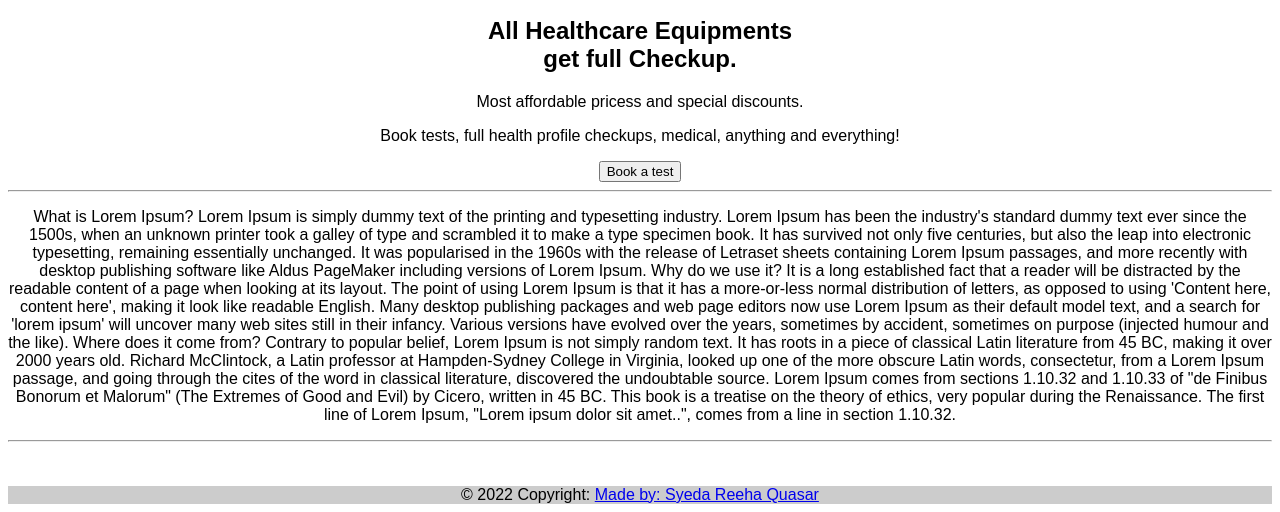
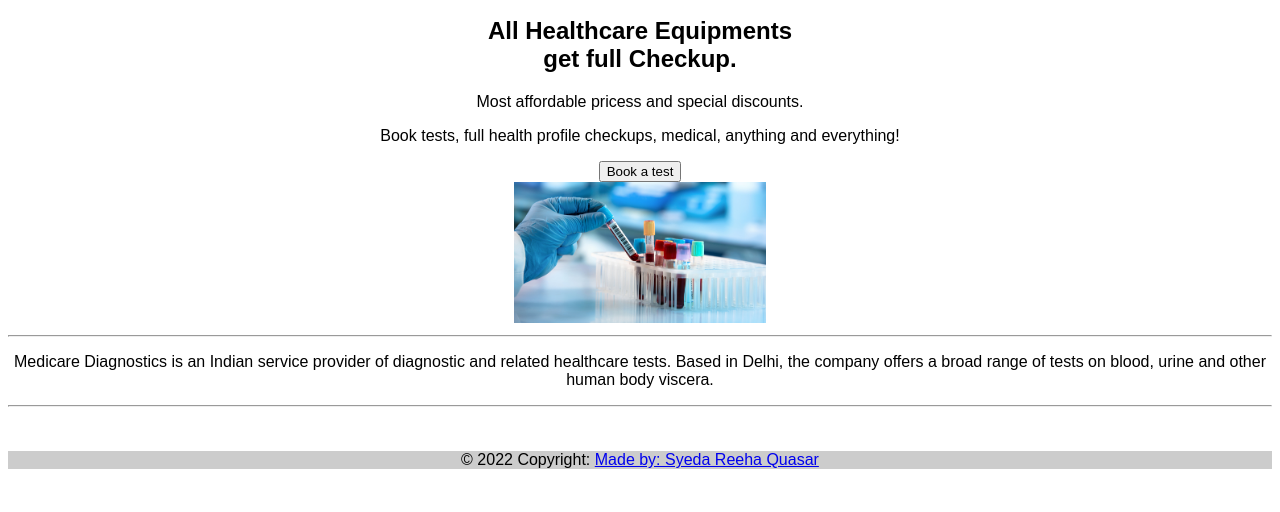
Before and after one commit to syedareehaquasar/Medicare-Diagnostics, a plain HTML site: page wihtoutCss.html in a window 1280 px wide. Shown: the part 336-848 px from the top of the page. After the commit the page ends 813 px from the top, so only its background shows below. Drawn offline with Linux system fonts and the light colour scheme.

Commit message:
added soem styling to page

```diff
--- a/wihtoutCss.html
+++ b/wihtoutCss.html
@@ -62,41 +62,13 @@
               Book a test
             </button>
           </div>
+          <img src="./img/test.jpg" alt="tests" width="20%" height="20%">
           <div>
             <hr />
             <p>
-              What is Lorem Ipsum? Lorem Ipsum is simply dummy text of the
-              printing and typesetting industry. Lorem Ipsum has been the
-              industry's standard dummy text ever since the 1500s, when an
-              unknown printer took a galley of type and scrambled it to make a
-              type specimen book. It has survived not only five centuries, but
-              also the leap into electronic typesetting, remaining essentially
-              unchanged. It was popularised in the 1960s with the release of
-              Letraset sheets containing Lorem Ipsum passages, and more recently
-              with desktop publishing software like Aldus PageMaker including
-              versions of Lorem Ipsum. Why do we use it? It is a long
-              established fact that a reader will be distracted by the readable
-              content of a page when looking at its layout. The point of using
-              Lorem Ipsum is that it has a more-or-less normal distribution of
-              letters, as opposed to using 'Content here, content here', making
-              it look like readable English. Many desktop publishing packages
-              and web page editors now use Lorem Ipsum as their default model
-              text, and a search for 'lorem ipsum' will uncover many web sites
-              still in their infancy. Various versions have evolved over the
-              years, sometimes by accident, sometimes on purpose (injected
-              humour and the like). Where does it come from? Contrary to popular
-              belief, Lorem Ipsum is not simply random text. It has roots in a
-              piece of classical Latin literature from 45 BC, making it over
-              2000 years old. Richard McClintock, a Latin professor at
-              Hampden-Sydney College in Virginia, looked up one of the more
-              obscure Latin words, consectetur, from a Lorem Ipsum passage, and
-              going through the cites of the word in classical literature,
-              discovered the undoubtable source. Lorem Ipsum comes from sections
-              1.10.32 and 1.10.33 of "de Finibus Bonorum et Malorum" (The
-              Extremes of Good and Evil) by Cicero, written in 45 BC. This book
-              is a treatise on the theory of ethics, very popular during the
-              Renaissance. The first line of Lorem Ipsum, "Lorem ipsum dolor sit
-              amet..", comes from a line in section 1.10.32.
+              Medicare Diagnostics is an Indian service provider of diagnostic
+              and related healthcare tests. Based in Delhi, the company offers a
+              broad range of tests on blood, urine and other human body viscera.
             </p>
             <hr />
           </div>
```
Also changed, not shown: img/test.jpg (added).
